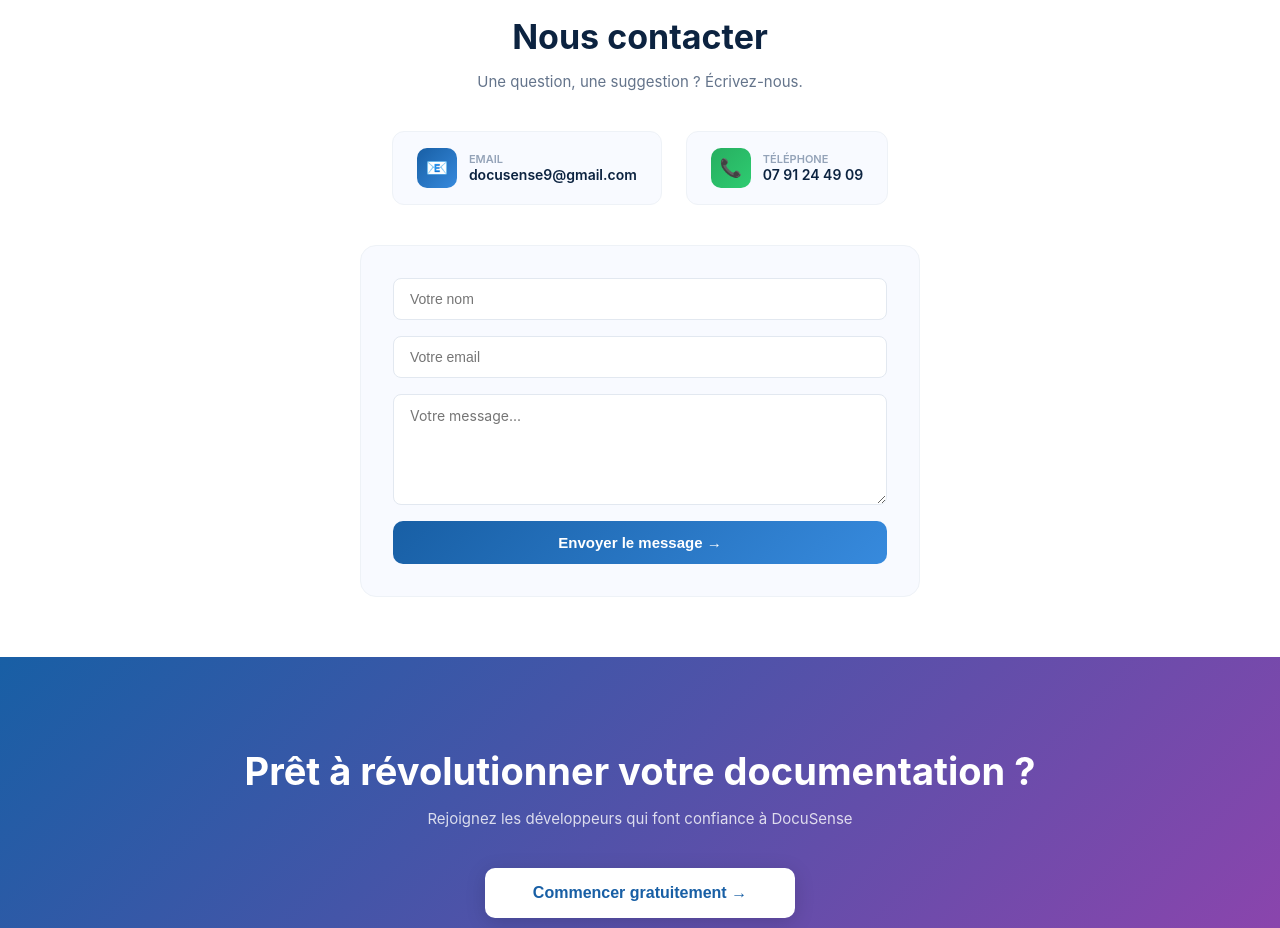
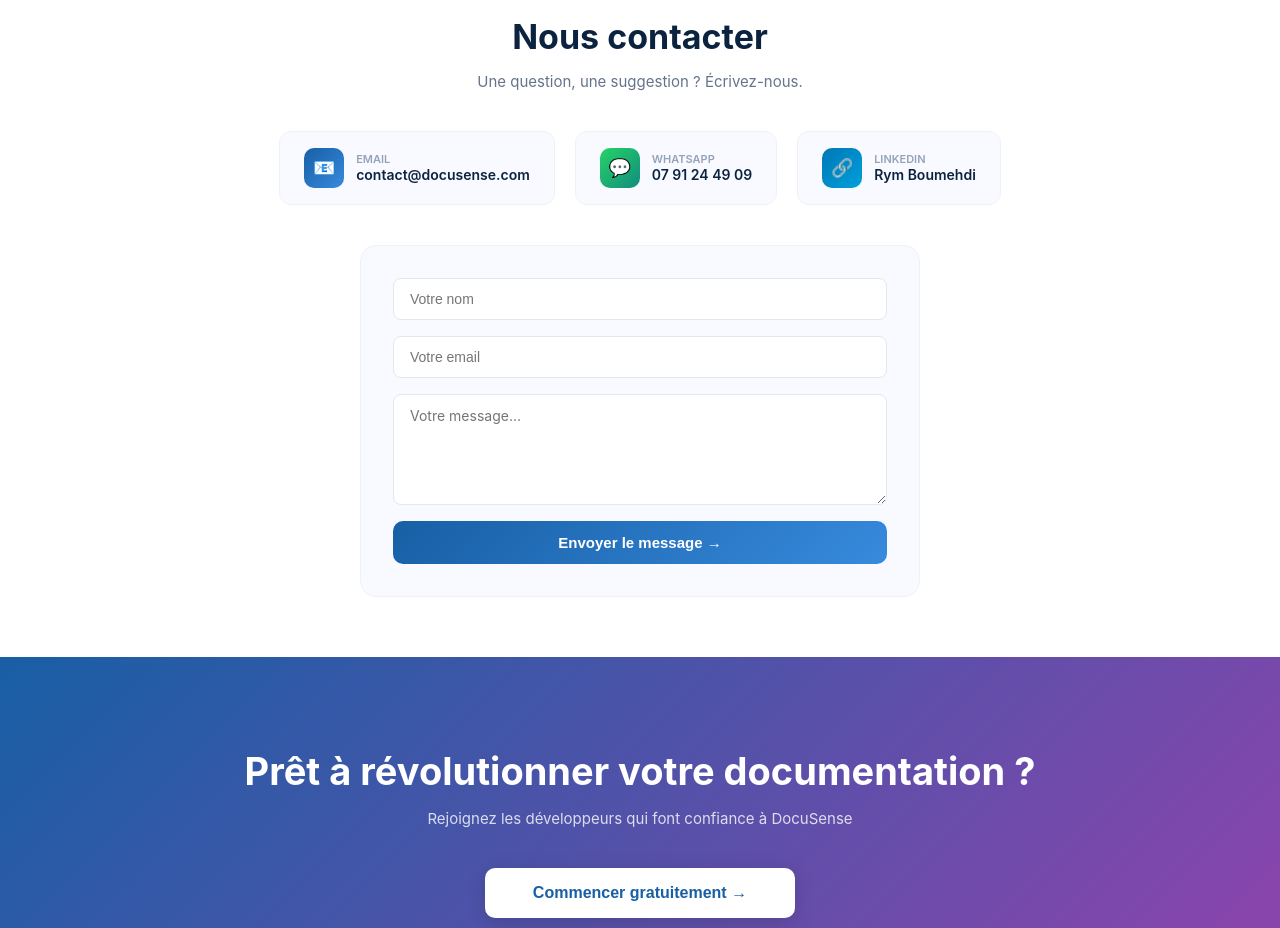
Before and after one commit to boumehdirym0-sketch/DocuSense, a React (Create React App) app in the folder frontend2/: page / in a window 1280 px wide. Shown: the part 3180-4108 px from the top of the page. Built offline with nearby package versions, Linux system fonts and the light colour scheme; no server answers.

Commit message:
feat: mise a jour contact - email, WhatsApp et LinkedIn

```diff
--- a/frontend2/src/pages/Landing.js
+++ b/frontend2/src/pages/Landing.js
@@ -250,19 +250,26 @@ const Landing = () => {
           <p style={{color:'#64748B', fontSize:15}}>Une question, une suggestion ? Écrivez-nous.</p>
         </div>
         {/* Coordonnées */}
-        <div style={{display:'flex', justifyContent:'center', gap:24, flexWrap:'wrap', marginBottom:40}}>
-          <a href="mailto:docusense9@gmail.com" style={{display:'flex', alignItems:'center', gap:12, background:'#F8FAFF', borderRadius:12, padding:'16px 24px', border:'1px solid #EEF2F7', textDecoration:'none'}}>
+        <div style={{display:'flex', justifyContent:'center', gap:20, flexWrap:'wrap', marginBottom:40}}>
+          <a href="mailto:docusense6@gmail.com" style={{display:'flex', alignItems:'center', gap:12, background:'#F8FAFF', borderRadius:12, padding:'16px 24px', border:'1px solid #EEF2F7', textDecoration:'none'}}>
             <div style={{width:40, height:40, background:'linear-gradient(135deg,#185FA5,#378ADD)', borderRadius:10, display:'flex', alignItems:'center', justifyContent:'center', fontSize:18}}>📧</div>
             <div>
               <div style={{fontSize:11, color:'#94A3B8', fontWeight:600}}>EMAIL</div>
-              <div style={{fontSize:14, fontWeight:600, color:'#0C2340'}}>docusense9@gmail.com</div>
+              <div style={{fontSize:14, fontWeight:600, color:'#0C2340'}}>contact@docusense.com</div>
             </div>
           </a>
-          <a href="tel:0791244909" style={{display:'flex', alignItems:'center', gap:12, background:'#F8FAFF', borderRadius:12, padding:'16px 24px', border:'1px solid #EEF2F7', textDecoration:'none'}}>
-            <div style={{width:40, height:40, background:'linear-gradient(135deg,#27AE60,#2ECC71)', borderRadius:10, display:'flex', alignItems:'center', justifyContent:'center', fontSize:18}}>📞</div>
+          <a href="https://wa.me/213791244909" target="_blank" rel="noreferrer" style={{display:'flex', alignItems:'center', gap:12, background:'#F8FAFF', borderRadius:12, padding:'16px 24px', border:'1px solid #EEF2F7', textDecoration:'none'}}>
+            <div style={{width:40, height:40, background:'linear-gradient(135deg,#25D366,#128C7E)', borderRadius:10, display:'flex', alignItems:'center', justifyContent:'center', fontSize:18}}>💬</div>
             <div>
-              <div style={{fontSize:11, color:'#94A3B8', fontWeight:600}}>TÉLÉPHONE</div>
+              <div style={{fontSize:11, color:'#94A3B8', fontWeight:600}}>WHATSAPP</div>
               <div style={{fontSize:14, fontWeight:600, color:'#0C2340'}}>07 91 24 49 09</div>
+            </div>
+          </a>
+          <a href="https://www.linkedin.com/in/rym-boumehdi-3015a3394" target="_blank" rel="noreferrer" style={{display:'flex', alignItems:'center', gap:12, background:'#F8FAFF', borderRadius:12, padding:'16px 24px', border:'1px solid #EEF2F7', textDecoration:'none'}}>
+            <div style={{width:40, height:40, background:'linear-gradient(135deg,#0077B5,#00A0DC)', borderRadius:10, display:'flex', alignItems:'center', justifyContent:'center', fontSize:18}}>🔗</div>
+            <div>
+              <div style={{fontSize:11, color:'#94A3B8', fontWeight:600}}>LINKEDIN</div>
+              <div style={{fontSize:14, fontWeight:600, color:'#0C2340'}}>Rym Boumehdi</div>
             </div>
           </a>
         </div>
```
